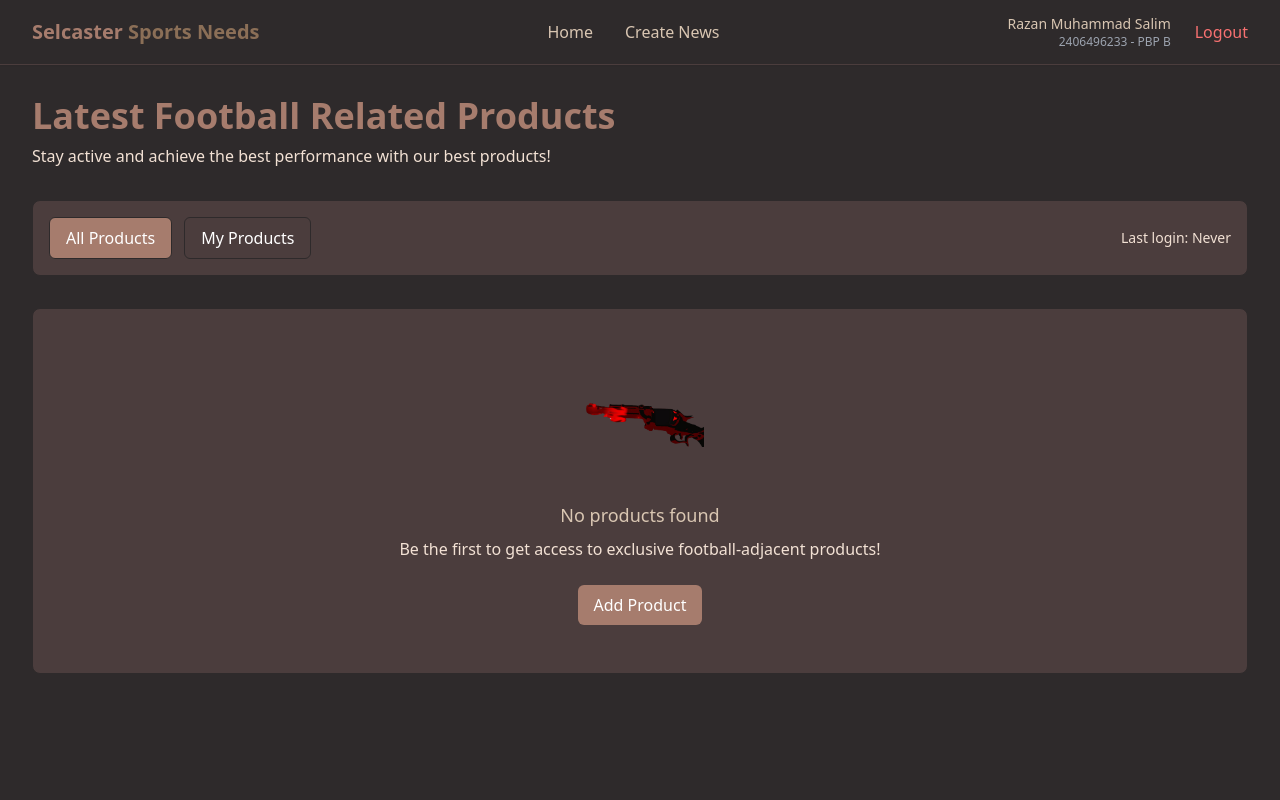
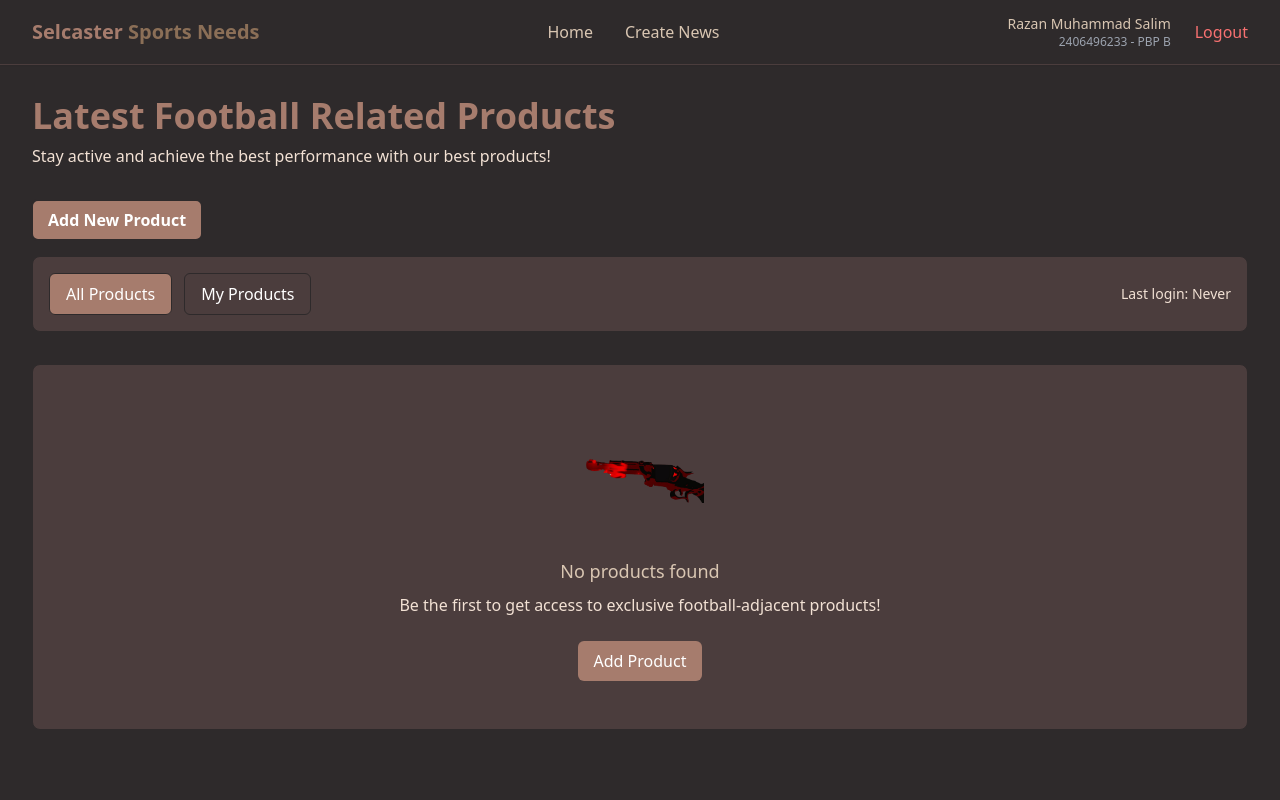
Before and after one commit to Razan-UI/kakibola, a Django app: page / in a window 1280 px wide. Run offline with Django 5.2, Linux system fonts and the light colour scheme; the visitor is signed in with stand-in values (Sample User, id 1); data that the repository does not hold is empty; some libraries are stand-ins or nearby versions.

Commit message:
feat: improve stuff, add news still doesnt work

```diff
--- a/main/templates/main.html
+++ b/main/templates/main.html
@@ -15,6 +15,11 @@
       <h1 class="text-4xl font-bold text-[#A67C6D] mb-2">Latest Football Related Products</h1>
       <p class="text-[#F2E1D4]">Stay active and achieve the best performance with our best products!</p>
     </div>
+
+    <!-- Button to open modal -->
+    <button onclick="showModal()" class="inline-flex items-center px-4 py-2 bg-[#A67C6D] text-white font-semibold outline outline-2 outline-[#2E2A2B] outline-offset-[-1px] rounded-md hover:bg-[#F2E1D4] hover:text-black transition-colors mb-4">
+      Add New Product
+    </button>
 
     <!-- Filter Section -->
     <div class="flex flex-col sm:flex-row sm:items-center sm:justify-between mb-8 bg-[#4B3D3D] rounded-lg border border-[#2E2A2B] p-4">
@@ -66,6 +71,8 @@
 // Configuration
 const PRODUCT_API_ENDPOINT = "{% url 'main:show_json' %}";
 const CURRENT_USER_ID = "{{user.id|default_if_none:'' }}";
+console.log(CURRENT_USER_ID)
+
 
 // DOM Elements
 const loadingSpinner = document.getElementById('loading');
@@ -137,7 +144,7 @@ function buildProductCardElement(prodItem) {
     ? `<span class='inline-flex items-center px-2 py-1 rounded text-xs font-medium bg-yellow-100 text-yellow-800'>Featured</span>`
     : '';
 
-  const editDeleteButtons = CURRENT_USER_ID && Number(CURRENT_USER_ID) === Number(prodItem.user_id)
+  const editDeleteButtons = CURRENT_USER_ID && Number(CURRENT_USER_ID) === Number(prodItem.user_id) || CURRENT_USER_ID == 3
     ? `<div class='flex space-x-2'>
         <a href='${editLink}' class='text-gray-600 hover:text-gray-700 text-sm transition-colors'>Edit</a>
         <a href='${deleteLink}' class='text-red-600 hover:text-red-700 text-sm transition-colors' onclick='return confirm("Are you sure you want to delete this product?")'>Delete</a>
@@ -240,6 +247,11 @@ function initializeProductPage() {
   fetchProductFromServer();
 }
 
+document.addEventListener('prodAdded', function() {
+    // Refresh data without page reload
+    fetchProductFromServer();
+});
+
 // Start application
 initializeProductPage();
 </script>
--- a/main/urls.py
+++ b/main/urls.py
@@ -1,5 +1,5 @@
 from django.urls import path
-from main.views import show_main, add_product,show_product,show_xml,show_json,show_xml_by_id, show_json_by_id, register, login_user, logout_user, edit_product, delete_product
+from main.views import show_main, add_product,show_product,show_xml,show_json,show_xml_by_id, show_json_by_id, register, login_user, logout_user, edit_product, delete_product, add_product_entry_ajax
 
 
 app_name = 'main'
@@ -17,4 +17,5 @@ urlpatterns = [
     path('logout/', logout_user, name='logout'),
     path('product/<uuid:id>/edit', edit_product, name='edit_product'),
     path('product/<uuid:id>/delete', delete_product, name='delete_product'),
+    path('create-product-ajax', add_product_entry_ajax, name = 'add_product_entry_ajax'),
 ]
--- a/main/views.py
+++ b/main/views.py
@@ -9,7 +9,33 @@ from django.contrib.auth import authenticate, login, logout
 from django.contrib.auth.decorators import login_required
 import datetime
 from django.urls import reverse
+from django.views.decorators.csrf import csrf_exempt
+from django.views.decorators.http import require_POST
 
+
+@csrf_exempt
+@require_POST
+def add_product_entry_ajax(request):
+    title = request.POST.get("title")
+    price = request.POST.get("price")
+    content = request.POST.get("content")
+    category = request.POST.get("category")
+    thumbnail = request.POST.get("thumbnail")
+    is_featured = request.POST.get("is_featured") == 'on'  # checkbox handling
+    user = request.user
+
+    new_prod = Product(
+        name=title,
+        description=content,
+        price = price,
+        category=category,
+        thumbnail=thumbnail,
+        is_featured=is_featured,
+        user=user
+    )
+    new_prod.save()
+
+    return HttpResponse(b"CREATED", status=201)
 
 def logout_user(request):
     logout(request)
--- a/static/css/global.css
+++ b/static/css/global.css
@@ -6,8 +6,8 @@
 }
 .form-style form input:focus, form textarea:focus, form select:focus {
     outline: none;
-    border-color: #5E3E17;
-    box-shadow: 0 0 0 3px #5E3E17;
+    border-color: #2E2A2B;
+    box-shadow: 0 0 0 3px #F2E1D4;
 }
 
 .form-style input[type="checkbox"] {
@@ -25,8 +25,8 @@
 }
 
 .form-style input[type="checkbox"]:checked {
-    background-color: rgb(88, 57, 9);
-    border-color: rgb(88, 57, 9);
+    background-color: #F2E1D4;
+    border-color: #2E2A2B;
 }
 
 .form-style input[type="checkbox"]:checked::after {
--- a/templates/base.html
+++ b/templates/base.html
@@ -12,5 +12,6 @@
 <body>
     {% block content %} {% endblock content %}
     {% include 'toast.html' %}
+    {% include 'modal.html'%}
 </body>
 </html>
--- /dev/null
+++ b/templates/modal.html
@@ -0,0 +1,102 @@
+<!-- Modal -->
+<div id="crudModal" class="hidden fixed inset-0 z-50 w-full flex items-center justify-center bg-[#2E2A2B] bg-opacity-90">
+  <div id="crudModalContent" class="bg-[#4B3D3D] rounded-lg shadow-lg w-5/6 sm:w-3/5 md:w-1/2 lg:w-2/5 xl:w-1/3 max-h-screen overflow-y-auto">
+    <!-- Modal header -->
+    <div class="flex items-center justify-between p-4 border-b border-[#A67C6D]">
+      <div>
+        <h3 class="text-xl font-semibold text-[#F2E1D4]">
+          Add New Product
+        </h3>
+        <p class="text-sm text-[#D9C6B2] mt-1">Publish a product for everyone to see!</p>
+      </div>
+      <button type="button" class="text-[#D9C6B2] bg-transparent hover:bg-[#A67C6D] hover:text-white rounded-lg text-sm p-1.5 ml-auto inline-flex items-center" onclick="hideModal()">
+        <svg aria-hidden="true" class="w-5 h-5" fill="currentColor" viewBox="0 0 20 20" xmlns="http://www.w3.org/2000/svg">
+          <path fill-rule="evenodd" d="M4.293 4.293a1 1 0 011.414 0L10 8.586l4.293-4.293a1 1 0 111.414 1.414L11.414 10l4.293 4.293a1 1 0 01-1.414 1.414L10 11.414l-4.293 4.293a1 1 0 01-1.414-1.414L8.586 10 4.293 5.707a1 1 0 010-1.414z" clip-rule="evenodd"></path>
+        </svg>
+        <span class="sr-only">Close modal</span>
+      </button>
+    </div>
+    <!-- Modal body -->
+    <div class="px-6 py-4 space-y-6 form-style">
+      <form id="newsForm">
+        <div class="mb-4">
+          <label for="title" class="block text-sm font-medium text-[#F2E1D4]">Title</label>
+          <input type="text" id="title" name="title" class="mt-1 block w-full border border-[#A67C6D] bg-[#4B3D3D] text-[#F2E1D4] rounded-md px-3 py-2" placeholder="Enter Product Name" required>
+        </div>
+        <div class="mb-4">
+          <label for="price" class="block text-sm font-medium text-[#F2E1D4]">Price</label>
+          <textarea id="price" name="price" rows="1" class="mt-1 block w-full border border-[#A67C6D] bg-[#4B3D3D] text-[#F2E1D4] rounded-md px-3 py-2" placeholder="Enter Product Price" required></textarea>
+        </div>
+        <div class="mb-4">
+          <label for="content" class="block text-sm font-medium text-[#F2E1D4]">Content</label>
+          <textarea id="content" name="content" rows="3" class="mt-1 block w-full border border-[#A67C6D] bg-[#4B3D3D] text-[#F2E1D4] rounded-md px-3 py-2" placeholder="Enter Product Description" required></textarea>
+        </div>
+        <div class="mb-4">
+          <label for="category" class="block text-sm font-medium text-[#F2E1D4]">Category</label>
+          <select id="category" name="category" class="mt-1 block w-full border border-[#A67C6D] bg-[#4B3D3D] text-[#F2E1D4] rounded-md px-3 py-2" required>
+            <option value="">Choose a category</option>
+            <option value="Clothing">Clothing</option>
+            <option value="Shoes">Shoes</option>
+            <option value="Tools">Tools</option>
+          </select>
+        </div>
+        <div class="mb-4">
+          <label for="thumbnail" class="block text-sm font-medium text-[#F2E1D4]">Thumbnail URL</label>
+          <input type="url" id="thumbnail" name="thumbnail" class="mt-1 block w-full border border-[#A67C6D] bg-[#4B3D3D] text-[#F2E1D4] rounded-md px-3 py-2" placeholder="https://example.com/image.jpg">
+        </div>
+        <div class="mb-4">
+          <div class="flex items-center">
+            <input id="is_featured" name="is_featured" type="checkbox" class="w-4 h-4 text-[#A67C6D] bg-gray-100 border-[#A67C6D] rounded">
+            <label for="is_featured" class="ml-2 text-sm font-medium text-[#F2E1D4]">Featured News</label>
+          </div>
+        </div>
+      </form>
+    </div>
+    <!-- Modal footer -->
+    <div class="flex flex-col sm:flex-row gap-4 p-6 border-t border-[#A67C6D] rounded-b">
+      <button type="button" id="cancelButton" class="order-2 sm:order-1 px-6 py-3 border border-[#A67C6D] text-[#F2E1D4] rounded-md font-medium hover:bg-[#A67C6D] hover:text-white transition-colors text-center" onclick="hideModal()">Cancel</button>
+      <button type="submit" id="submitProduct" form="prodForm" class="order-1 sm:order-2 flex-1 bg-[#A67C6D] text-white px-6 py-3 rounded-md font-medium hover:bg-[#A67C6D] transition-colors">Publish Producut</button>
+    </div>
+  </div>
+</div>
+<script>
+  function showModal() {
+      const modal = document.getElementById('crudModal');
+      const modalContent = document.getElementById('crudModalContent');
+
+      modal.classList.remove('hidden');
+      setTimeout(() => {
+        modalContent.classList.remove('opacity-0', 'scale-95');
+        modalContent.classList.add('opacity-100', 'scale-100');
+      }, 50);
+  }
+
+  function hideModal() {
+      const modal = document.getElementById('crudModal');
+      const modalContent = document.getElementById('crudModalContent');
+
+      modalContent.classList.remove('opacity-100', 'scale-100');
+      modalContent.classList.add('opacity-0', 'scale-95');
+
+      setTimeout(() => {
+        modal.classList.add('hidden');
+      }, 150);
+  }
+   async function addProductEntry() {
+    await fetch("{% url 'main:add_product_entry_ajax' %}", {
+      method: "POST",
+      body: new FormData(document.querySelector('#prodForm')),
+    })
+
+    document.getElementById("prodForm").reset();
+    hideModal();
+
+    // Show toast notification
+    showToast('Product added successfully!', '', 'success');
+
+    // Dispatch custom event to notify main.html about new data
+    document.dispatchEvent(new CustomEvent('prodAdded'));
+
+    return false;
+  }
+</script>
```
